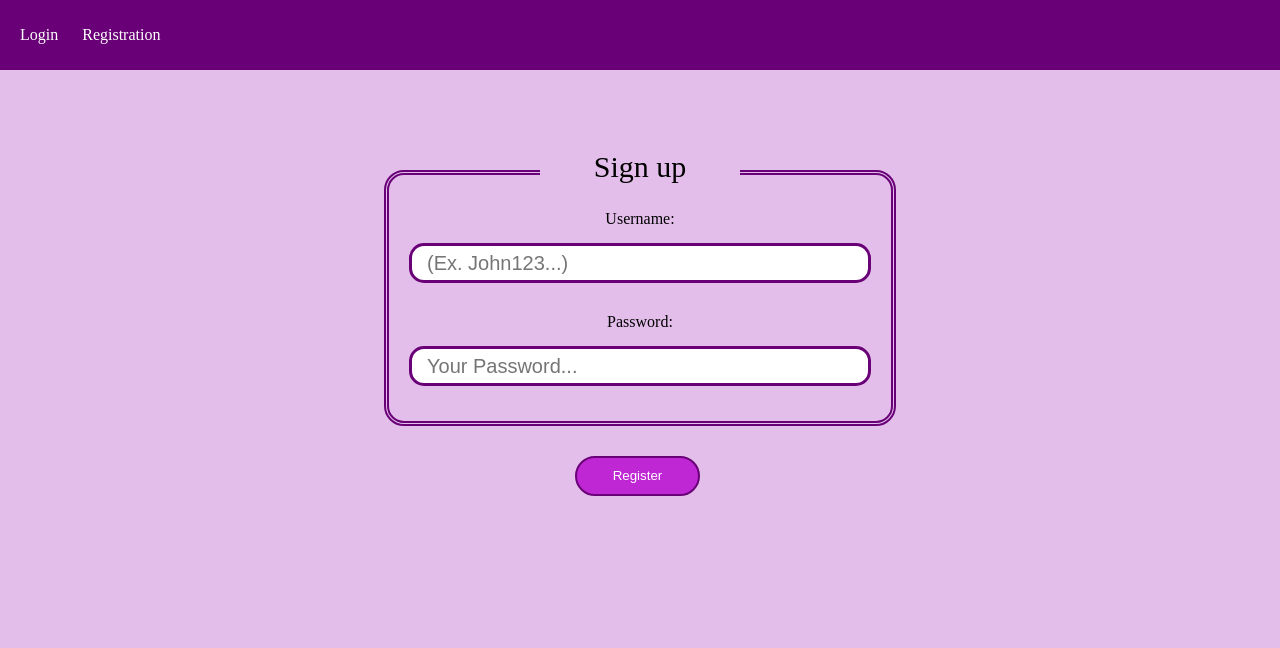
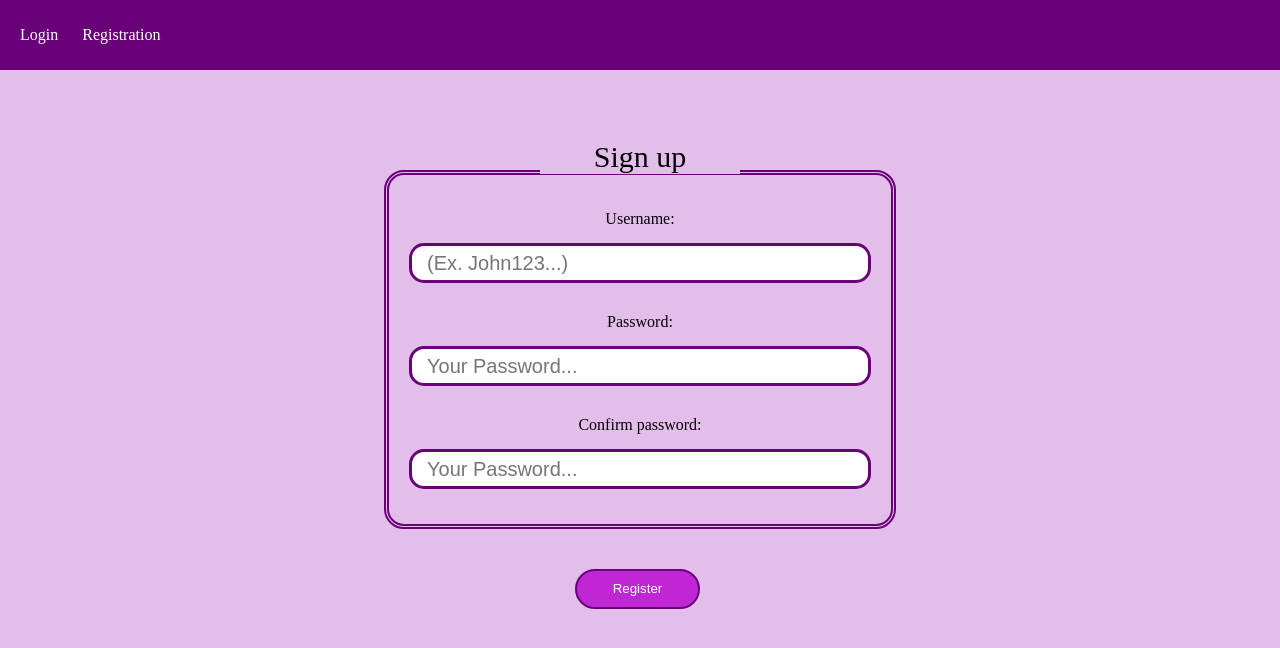
Before and after one commit to Qazorr/Techniki-WWW, a React (Create React App) app in the folder 2/client/: page /registration in a window 1280 px wide. Shown: the top 648 px of the page. Built offline with nearby package versions, Linux system fonts and the light colour scheme; no server answers.

Commit message:
v1.14 Added password confirmation on registration

```diff
--- a/2/client/src/App.css
+++ b/2/client/src/App.css
@@ -303,7 +303,8 @@ legend {
 #inputCreatePostTitle,
 #inputCreatePostText,
 #inputRegisterUsername,
-#inputRegisterPassword {
+#inputRegisterPassword,
+#inputRegisterPasswordConfirmation {
     font-size: 20px;
     height: 40px;
     margin: 15px 0 15px;
--- a/2/client/src/pages/Registration.js
+++ b/2/client/src/pages/Registration.js
@@ -13,6 +13,7 @@ function Registration() {
     const initialValues = {
         username: "",
         password: "",
+        passwordConfirmation: "",
     };
     const { setAuthState } = useContext(AuthContext);
 
@@ -30,6 +31,10 @@ function Registration() {
             .min(4, "Password too short, must be at least 4 characters long")
             .max(20, "Password too long, must be at most 20 characters long")
             .required("You must put a password containing 4-20 characters"),
+        passwordConfirmation: Yup.string().oneOf(
+            [Yup.ref("password"), null],
+            "Passwords must match"
+        ),
     });
 
     /** Create new user and if succesfull log in to the system, else display error message */
@@ -91,6 +96,14 @@ function Registration() {
                         type="password"
                         placeholder="Your Password..."
                     />
+                    <label>Confirm password:</label>
+                    <ErrorMessage name="passwordConfirmation" component="span" />
+                    <Field
+                        id="inputRegisterPasswordConfirmation"
+                        name="passwordConfirmation"
+                        type="password"
+                        placeholder="Your Password..."
+                    />
                     <button type="submit" className="registerBttn">
                         Register
                     </button>
```
